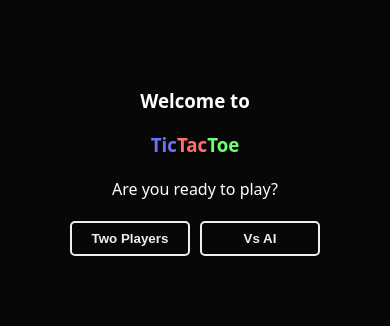
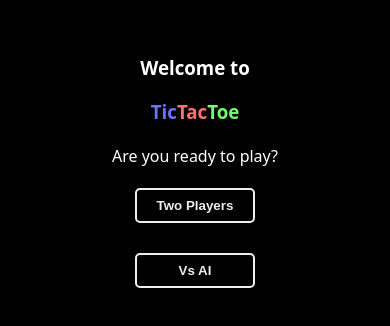
Before and after one commit to FabiusC/tic-tac-toe, a React (Vite) app: page / in a window 390 px wide. Shown: the part 250-576 px from the top of the page. Built offline with nearby package versions, Linux system fonts and the light colour scheme.

Commit message:
Version 1.3

```diff
--- a/src/App.jsx
+++ b/src/App.jsx
@@ -18,7 +18,7 @@ function App() {
   return (
     <section className="start-modal">
       {!isGameStarted &&
-        <section className="text">
+        <section className="start-modal">
           <h1>Welcome to</h1>
           <div className="title-wrapper">
             <h1 className="tic">Tic</h1> <h1 className="tac">Tac</h1> <h1 className="toe">Toe</h1>
--- a/src/components/WinnerModal.jsx
+++ b/src/components/WinnerModal.jsx
@@ -1,7 +1,7 @@
 import { Square } from "./Square"
 
 // eslint-disable-next-line react/prop-types
-export function WinnerModal({winner, resetGame}) {
+export function WinnerModal({ winner, resetGame }) {
     if (winner === null) return null
     const winnerText = winner === '🫱🏽‍🫲🏾' ? "It's a tie" : `The winner is:`
     return (
@@ -11,9 +11,7 @@ export function WinnerModal({winner, resetGame}) {
                 <header className="win">
                     {<Square>{winner}</Square>}
                 </header>
-                <footer>
-                    <button onClick={resetGame}>New game</button>
-                </footer>
+                <button onClick={resetGame}>New game</button>
             </div>
         </section >
     )
--- a/src/index.css
+++ b/src/index.css
@@ -140,9 +140,9 @@ footer {
 
 .start-modal .button-container {
   display: flex;
-  flex-direction: column;
+  flex-direction: row !important;
   min-width: 50hv !important;
-  justify-content: center;
+  justify-content: center !important;
   gap: 20px;
 }
 
@@ -259,13 +259,13 @@ footer {
     flex-direction: row !important; /* Mostrar turnos en una fila en móviles */
     align-items: center !important;
     justify-content: space-around !important;
-    width: 30% !important;
+    width: 50% !important;
     margin-bottom: 20px;
     order: 2 !important;
   }
 
   .board .button-container {
-    flex-direction: column;
+    flex-direction: column !important;
     gap: 10px;
     order: 3 !important;
   }
@@ -297,12 +297,26 @@ footer {
   }
 
   .start-modal .button-container {
-    flex-direction: row;
+    justify-content: center !important;
+    flex-direction: column !important;
     gap: 10px;
   }
 
   .winner .text {
     height: 200px;
-    width: 260px;
+    width: 200px;
+  }
+
+  .winner .square {
+    width: 50px;
+    height: 50px;
+    font-size: 24px;
+  }
+
+  .winner footer {
+    display: flex;
+    justify-content: space-around;
+    margin-top: 20px;
+    color: #eee;
   }
 }
```
